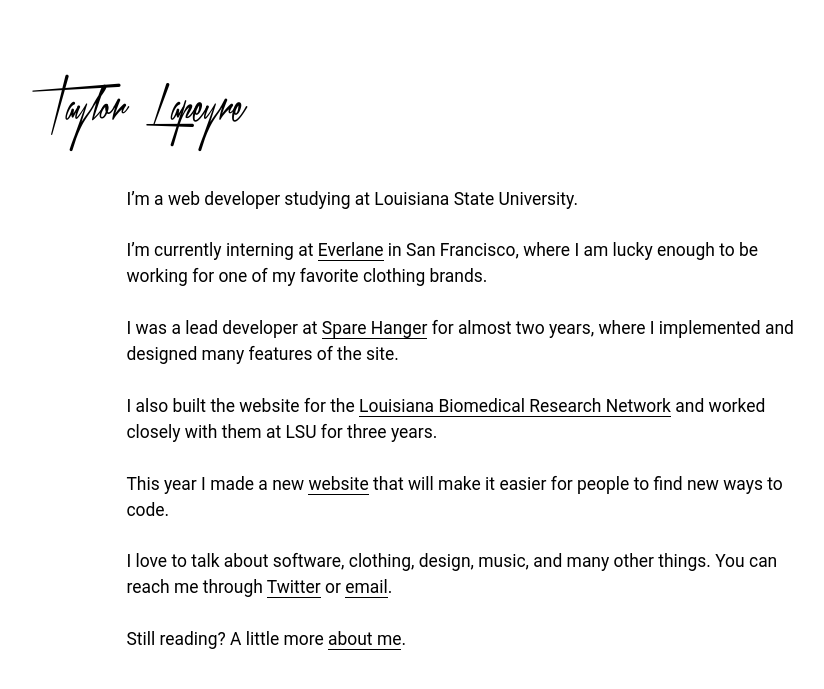
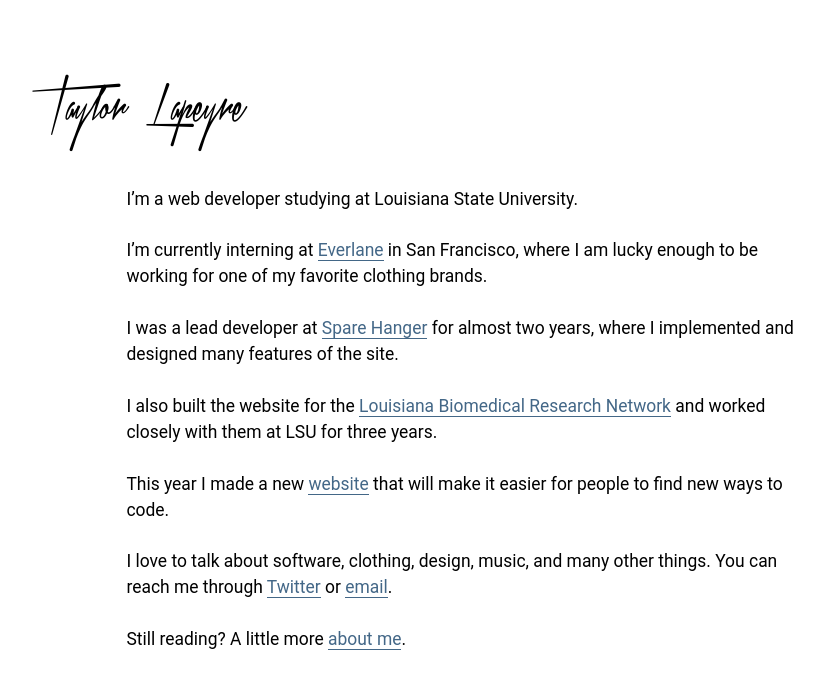
Before and after one commit to taylorlapeyre/taylorlapeyre.github.io, a Jekyll site: the page built from index.md, in a window 1280 px wide. Shown: the top 689 px of the page, without its empty margins (166-990 px from the left). Built offline with Jekyll 4.4.1, drawn with Linux system fonts in a browser that asks for light colours; some web fonts are replaced.

Commit message:
link colors

```diff
--- a/assets/css/style.css
+++ b/assets/css/style.css
@@ -13,9 +13,9 @@
 }
 
 a, a:hover {
-  color: #000;
+  color: #436787;
   text-decoration: none;
-  border-bottom: 1px solid #000;
+  border-bottom: 1px solid #436787;
 }
 
 header {
```
